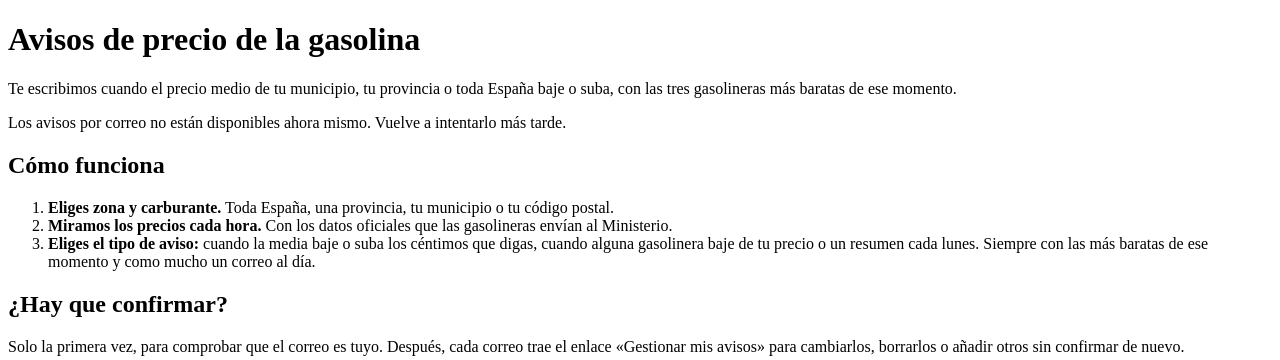
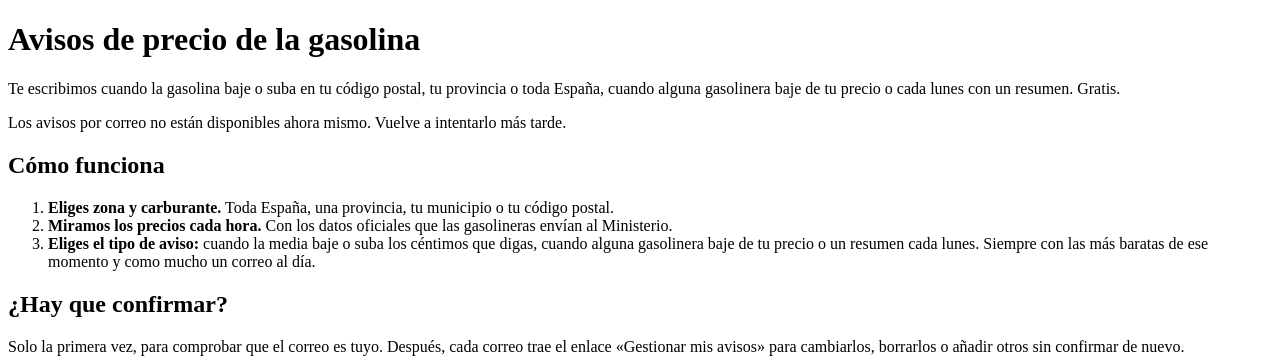
Before and after one commit to Floritt/radar-precios, a PHP site: template app/views/fuel-avisos.php in a window 1280 px wide. Shown: the part 159-519 px from the top of the page. Run offline with PHP 8.4, Linux system fonts and the light colour scheme; the template is opened without the code that fills it, so the values that code supplies are empty; some libraries are stand-ins or nearby versions.

Commit message:
Texto de la página de avisos con los tres tipos
Co-Authored-By: Claude Opus 5.5 <noreply@anthropic.com>
Claude-Session: https://claude.ai/code/session_01JRHzwD7KDXLoJbDWGuhsmE

```diff
--- a/app/views/fuel-avisos.php
+++ b/app/views/fuel-avisos.php
@@ -8,7 +8,7 @@
       <?= icon('bell') ?>
       <div>
         <h1>Avisos de precio de la gasolina</h1>
-        <p>Te escribimos cuando el precio medio de tu municipio, tu provincia o toda España baje o suba, con las tres gasolineras más baratas de ese momento.</p>
+        <p>Te escribimos cuando la gasolina baje o suba en tu código postal, tu provincia o toda España, cuando alguna gasolinera baje de tu precio o cada lunes con un resumen. Gratis.</p>
       </div>
     </div>
   </div>
```
